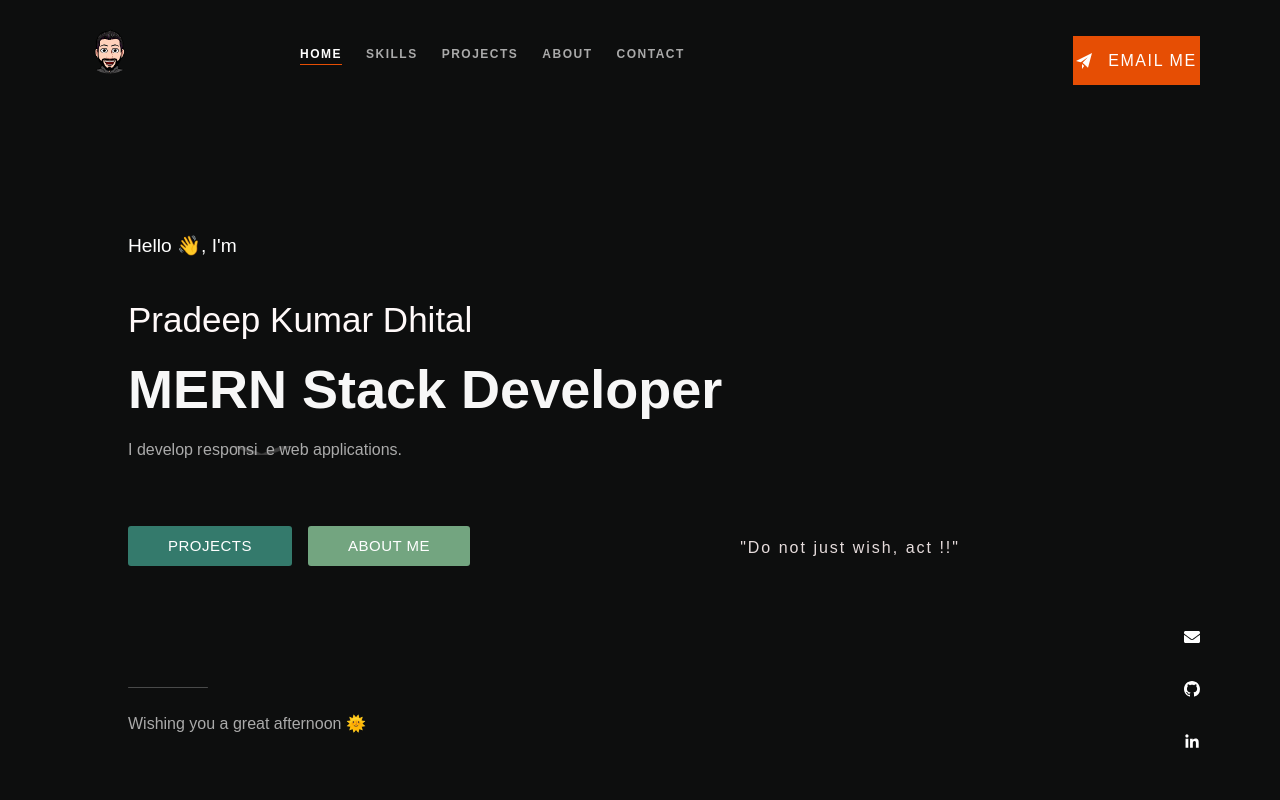
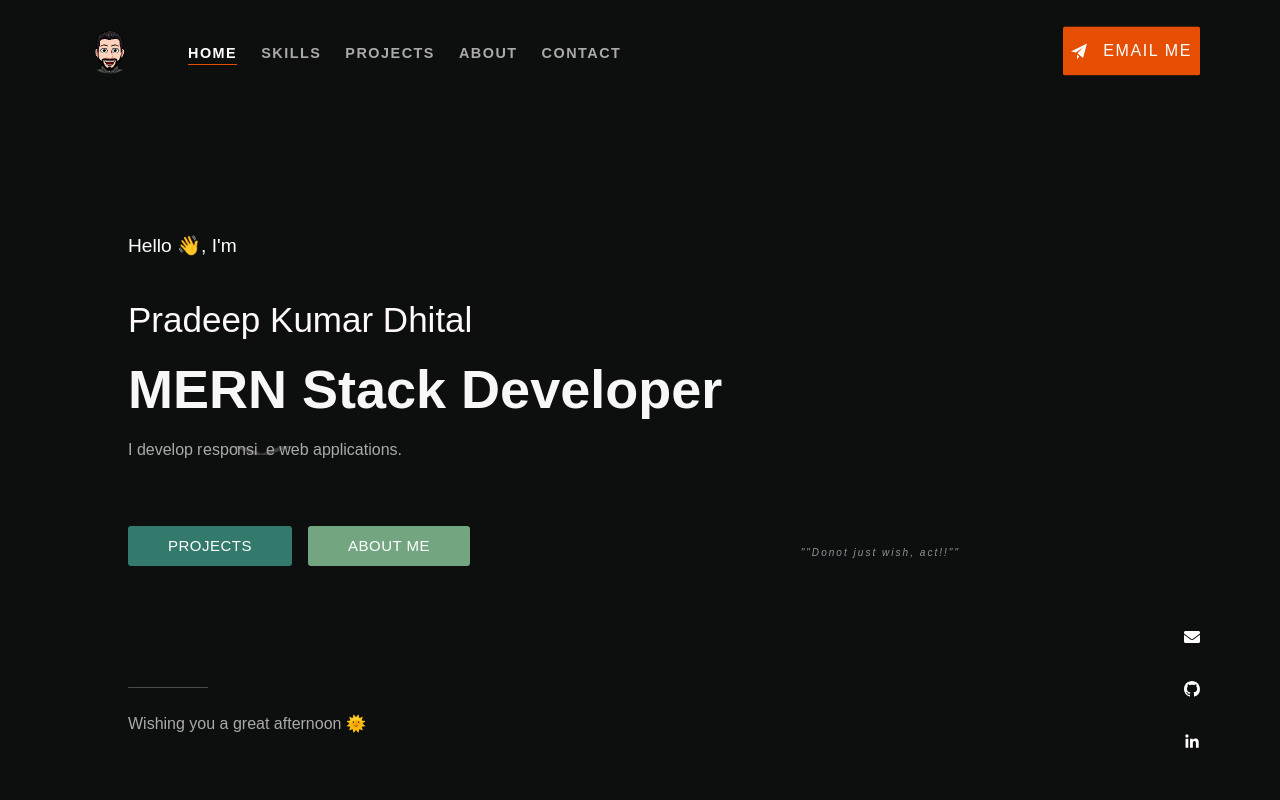
Before and after one commit to Pradeep22222/portfolio_final, a React (Create React App) app in the folder frontend/: page / in a window 1280 px wide. Shown: the top 800 px of the page. Built offline with nearby package versions, Linux system fonts and the light colour scheme; no server answers; a web font is replaced by a local one.

Commit message:
frontend looks fine

```diff
--- a/frontend/src/components/home/Home.js
+++ b/frontend/src/components/home/Home.js
@@ -86,7 +86,6 @@ const Home = () => {
               ? " afternoon 🌞"
               : " evening 🌙"}
           </span>
-
         </Greeting>
         <Socials>
           <Social
@@ -111,7 +110,7 @@ const Home = () => {
             <GrLinkedinOption />
           </Social>
         </Socials>
-        <Quote id="quote">"Do not just wish, act !!"</Quote>
+        <Quote className="quote">""Donot just wish, act!!""</Quote>
       </StyledHome>
     </IconContext.Provider>
   );
--- a/frontend/src/components/navbar/MobileMenu.js
+++ b/frontend/src/components/navbar/MobileMenu.js
@@ -40,7 +40,7 @@ export const MobileMenu = ({ isOpen, toggle }) => {
           target="_blank"
           rel="noreferrer"
         >
-          <span className="email_me">
+          <span className="email_me_mobile">
             <span>
               <svg
                 xmlns="http://www.w3.org/2000/svg"
@@ -80,7 +80,7 @@ export const MobileMenu = ({ isOpen, toggle }) => {
           <i className="fab fa-linkedin"></i> LI
         </MobileSocial>
       </MobileSocials>
-      <MobileQuote>Hi 👋</MobileQuote>
+      <MobileQuote className="quote">"No commitment means no achievement!!"</MobileQuote>
     </MobileMenuContainer>
   );
 };
--- a/frontend/src/components/navbar/Navbar.js
+++ b/frontend/src/components/navbar/Navbar.js
@@ -50,9 +50,6 @@ export const Navbar = () => {
             height="60px"
             className="transform_up"
           />
-          {/* <div className="myname">
-            <span>Bishal Karki</span>
-          </div> */}
         </div>
         <NavMenuList>
           <NavList>
--- a/frontend/src/index.css
+++ b/frontend/src/index.css
@@ -14,10 +14,17 @@ code {
 .email_me {
   font-size: 1rem;
 }
-#quote {
+.email_me_mobile {
+   font-size: 1.5rem;
+  font-weight: 500;
+  color:white;
+}
+.quote {
   font-size: 1rem;
-  color: rgb(230, 220, 220);
+  color: rgb(179, 173, 173);
+  font-style: italic;
 }
+
 #link,
 #link:hover,
 #link:active {
@@ -33,8 +40,6 @@ code {
 .icons > div {
   display: flex;
   flex-direction: column;
-  /* padding: 1rem; */
-  /* margin: 1rem; */
 }
 .skills_pic {
   width: 2.5rem;
@@ -55,7 +60,6 @@ code {
   display: inline-block;
   margin-top: -1rem;
   transform: translateX(-3rem);
-
 }
 
 .button_resume {
@@ -97,30 +101,31 @@ code {
 
   font-style: italic;
 }
-#message_button, #login_button {
+#message_button,
+#login_button {
   width: 100%;
   background-color: #e64f04;
   color: white;
   font-size: 1.2rem;
 }
-#delete_button{
+#delete_button {
   background-color: #e64f04;
 }
-#message_button:focus #login_button:focus {
+#message_button:focus #login_button {
   outline: none;
 }
 .required::after {
   content: "*";
-  transform:scale(1.5);
+  transform: scale(1.5);
   display: inline-block;
-  color:#e64f04;
+  color: #e64f04;
 }
-.center{
-  position:absolute;
-  top:50%;
-  left:50%;
-  transform:translate(-50%,-50%)
+.center {
+  position: absolute;
+  top: 50%;
+  left: 50%;
+  transform: translate(-50%, -50%);
 }
-.link_white{
-  color:rgba(216, 212, 212, 0.655);
+.link_white {
+  color: rgba(216, 212, 212, 0.655);
 }
--- a/frontend/src/style/home/HomeStyles.js
+++ b/frontend/src/style/home/HomeStyles.js
@@ -119,7 +119,7 @@ export const Quote = styled.span`
   right: 25%;
   bottom: 30%;
   color: #94929d;
-  font-size: 0.63rem;
+  font-size: .63rem;
   font-weight: 500;
   letter-spacing: 0.125rem;
 
--- a/frontend/src/style/navbar/MobileMenuStyles.js
+++ b/frontend/src/style/navbar/MobileMenuStyles.js
@@ -45,7 +45,7 @@ export const MobileMenuList = styled.ul`
 
 export const MobileMenuLink = styled(MobileMenuNavLink)`
   font-family: ${({ theme }) => theme.fonts.cardo};
-  font-size: 2rem;
+  font-size: 1.5rem;
   font-weight: 500;
   transition: 0.3s ease;
   text-transform: uppercase;
--- a/frontend/src/style/navbar/NavbarStyled.js
+++ b/frontend/src/style/navbar/NavbarStyled.js
@@ -40,7 +40,7 @@ export const NavMenuList = styled.ul`
   list-style: none;
   gap: 1.5rem;
   flex: 1;
-  margin-left: 8rem;
+  margin-left: 1rem;
 
   @media all and (max-width: ${({ theme }) => theme.breakpoints.md}) {
     display: none;
@@ -50,7 +50,7 @@ export const NavMenuList = styled.ul`
 export const NavList = styled.li``;
 
 export const StyledNavLinks = styled(NavLink)`
-  font-size: 0.75rem;
+  font-size: .9rem;
   letter-spacing: 0.09375rem;
   color: ${({ theme }) => theme.color.lightGray};
   transition: 0.3s ease;
@@ -100,13 +100,14 @@ export const StyledCTA = styled.a`
   font-weight: 400;
   transition: 0.3s ease;
   text-transform: uppercase;
-  padding: 0.8rem .2rem;
+  padding: 0.8rem .5rem;
   background: ${({ theme }) => theme.backgroundColor.darkGray};
   transition: 0.3s ease;
   position: relative;
   overflow: hidden;
   color: ${({ theme }) => theme.color.white};
-
+  transform:translate(0,-.6rem);
+border-radius:2px;
   &::before,
   &::after {
     position: absolute;
--- a/frontend/src/style/parallax/parallaxStyle.js
+++ b/frontend/src/style/parallax/parallaxStyle.js
@@ -22,6 +22,7 @@ export const ParallaxText = styled.h3`
   font-weight: 800;
   color: white;
   width: 100%;
+  font-style: italic;
 
   @media all and (max-width: ${({ theme }) => theme.breakpoints.lg}) {
     font-size: 2.5rem;
```
